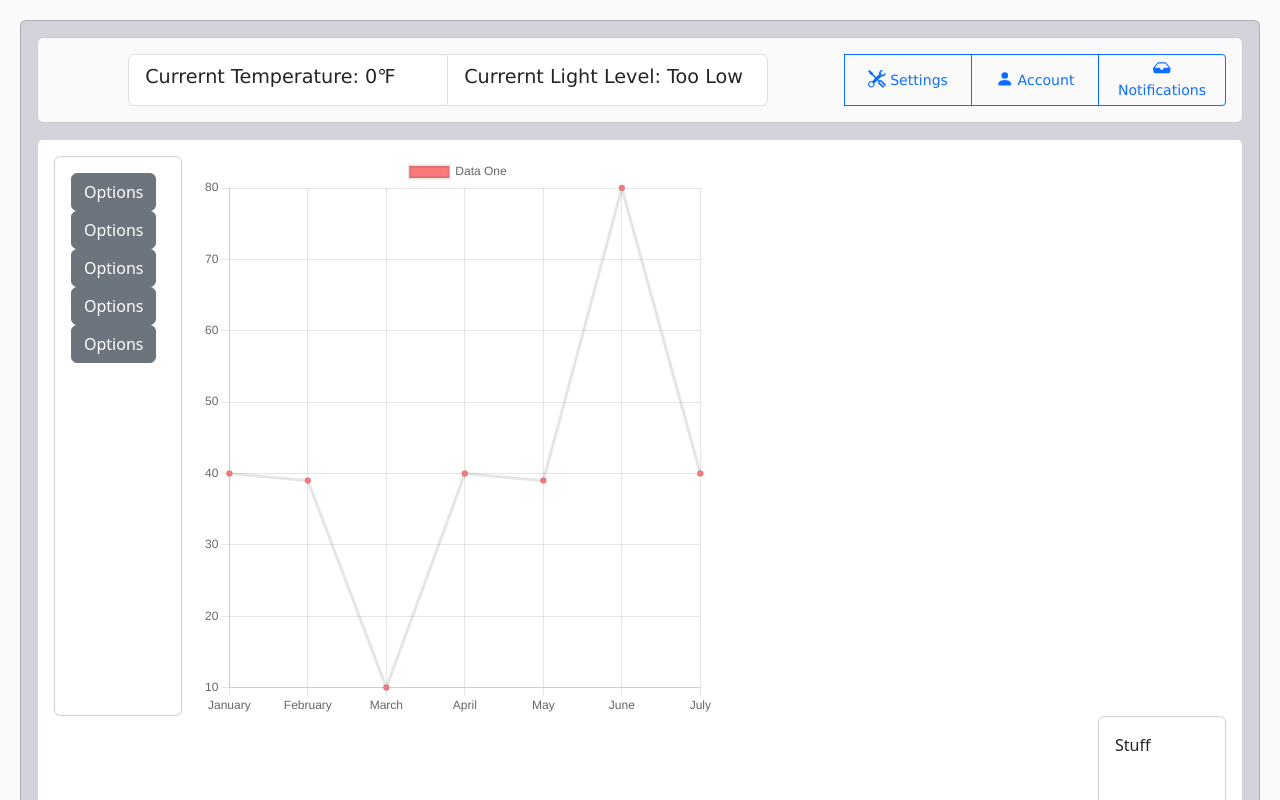
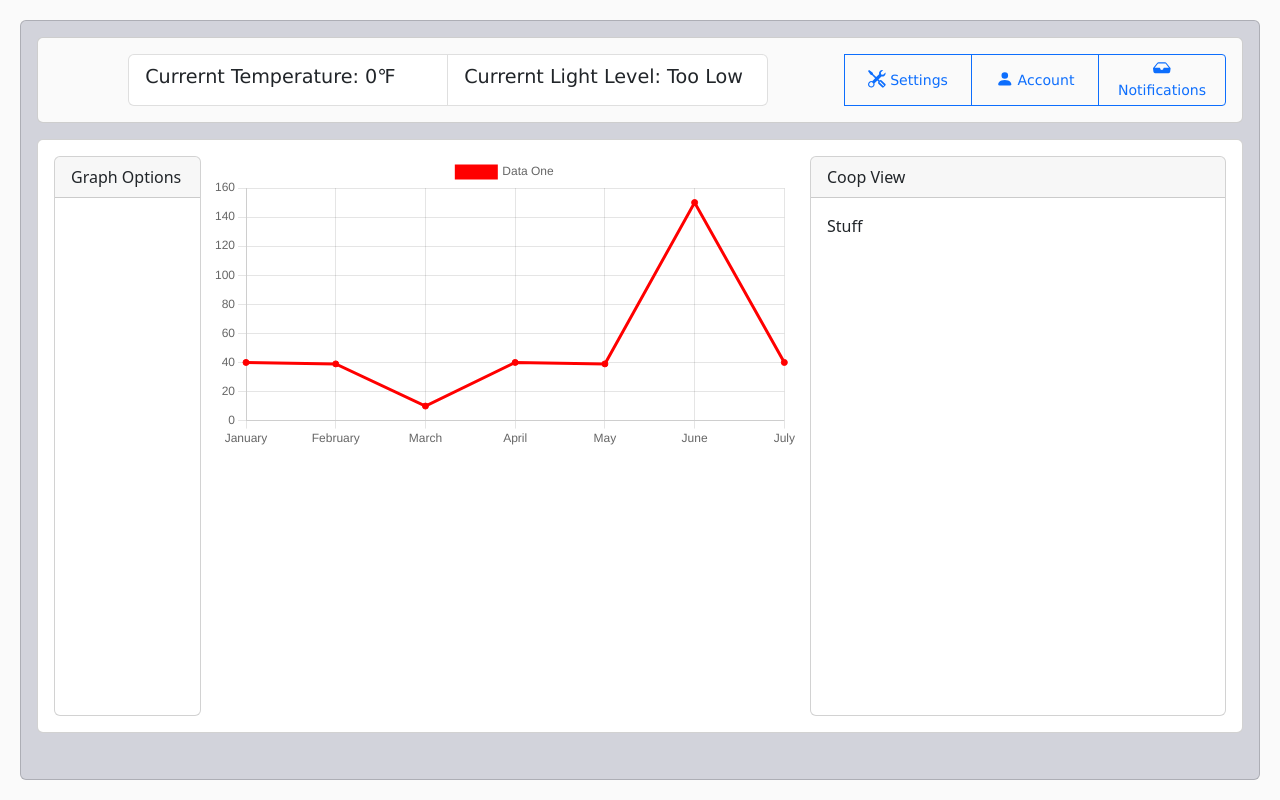
Before and after one commit to SamNicklez/smart-iot-chicken-coop, a Vue app in the folder Client/: page / in a window 1280 px wide. Shown: the top 800 px of the page. Built offline with nearby package versions, Linux system fonts and the light colour scheme.

Commit message:
updated client
updated client

```diff
--- a/Client/src/App.vue
+++ b/Client/src/App.vue
@@ -1,23 +1,75 @@
 <script>
-import LineChart from './components/LineGraph.vue'
-export default {
-  name: 'App',
-  components: {
-    LineChart
-  },
+import { Line as LineChartGenerator } from 'vue-chartjs'
+  import {
+    Chart as ChartJS,
+    Title,
+    Tooltip,
+    Legend,
+    LineElement,
+    LinearScale,
+    CategoryScale,
+    PointElement
+  } from 'chart.js'
+
+  ChartJS.register(
+    Title,
+    Tooltip,
+    Legend,
+    LineElement,
+    LinearScale,
+    CategoryScale,
+    PointElement
+  )
+
+  export default {
+    components: {
+      LineChartGenerator
+    },
+  /**
+   * Data that is used in the program
+   */
   data() {
-
     return {
-      currentTemp: 0,
-      currLight: true,
-      isAdmin: false,
+      currentTemp: 0, //Current temperature of the given coop
+      currLight: true, //If the current level of light is adequate
+      isAdmin: false, //If user is an admin, if true, can access settings menu
+      chartData: {
+          labels: [
+            'January',
+            'February',
+            'March',
+            'April',
+            'May',
+            'June',
+            'July'
+          ],
+          datasets: [
+            {
+              label: 'Data One',
+              data: [40, 39, 10, 40, 39, 150, 40],
+              borderColor: '#FF0000',
+              backgroundColor: '#FF0000',
+            },
+          ],
+        },
+        chartOptions: {
+          responsive: true,
+          maintainAspectRatio: true,
+        },
     }
   },
+  /**
+   * Runs of the load of the webpage
+   */
   created() {
   },
+  /**
+   * All methods needed to run web app
+   */
   methods: {
     /**
-     * checks if the user is using a mobile device or not
+     * Checks if the user is using a mobile device or not
+     * @returns {bool} true if the device is a mobile phone
      */
     isMobile() {
       if (/Android|webOS|iPhone|iPad|iPod|BlackBerry|IEMobile|Opera Mini/i.test(navigator.userAgent)) {
@@ -26,6 +78,10 @@ export default {
         return false
       }
     },
+    /**
+     * Checks if the light in the chicken coop is adequate or not
+     * @returns {String} "Adequate" or "Too Low" depending on the number given
+     */
     checkLight() {
       if (this.currLight > 5) {
         return "Adequate";
@@ -34,12 +90,21 @@ export default {
         return "Too Low";
       }
     },
+    /**
+     * Opens the settings modal on button click
+     */
     clickSettings() {
 
     },
+    /**
+     * Opens the account modal on button click
+     */
     clickAccount() {
 
     },
+    /**
+     * Opens the notification modal on button click
+     */
     clickNoti() {
 
     }
@@ -71,15 +136,14 @@ export default {
           </b-button-group>
         </b-card>
         <b-card class="bottomCard">
-          <b-card class="optionsCard">
-            <b-button>Options</b-button>
-            <b-button>Options</b-button>
-            <b-button>Options</b-button>
-            <b-button>Options</b-button>
-            <b-button>Options</b-button>
+          <b-card class="optionsCard" header="Graph Options">
+            <div style="align-items: center;">
+            </div>
           </b-card>
-          <LineChart style="width: 40vw; height: 70vh; margin-left: 11.6vw;"/>
-          <b-card class="coopCard">
+          <div class="chart">
+            <LineChartGenerator :chart-options="chartOptions" :chart-data="chartData"/>
+          </div>
+          <b-card class="coopCard" header="Coop View">
             Stuff
           </b-card>
         </b-card>
@@ -97,23 +161,30 @@ export default {
   overflow-y: hidden;
   background-color: #fafafa !important;
 }
-.optionsCard{
+
+.chart {
   float: left;
-  width: 10vw;
+  width: 50%;
+  margin-right: 1%;
+}
+
+.optionsCard {
+  float: left;
+  width: 12.5%;
   min-height: 70vh;
-  margin-right: 20px;
+  margin-right: 1%;
+}
 
+.coopCard {
+  float: left;
+  width: 35.5%;
+  min-height: 70vh;
 }
-.coopCard{
-  flex: 2;
-  width: 10vw;
-  min-height: 50vh;
-  float: right;
 
-}
 .bottomCard {
   display: flex;
-  min-height: 75vh;
+  flex-wrap: wrap;
+  min-height: 70vh;
   margin-top: 2vh;
 }
 
--- a/Client/src/components/LineGraph.vue
+++ /dev/null
@@ -1,101 +0,0 @@
-<template>
-    <LineChartGenerator
-      :chart-options="chartOptions"
-      :chart-data="chartData"
-      :chart-id="chartId"
-      :dataset-id-key="datasetIdKey"
-      :plugins="plugins"
-      :css-classes="cssClasses"
-      :styles="styles"
-      :width="width"
-      :height="height"
-    />
-  </template>
-
-  <script>
-  import { Line as LineChartGenerator } from 'vue-chartjs/legacy'
-
-  import {
-    Chart as ChartJS,
-    Title,
-    Tooltip,
-    Legend,
-    LineElement,
-    LinearScale,
-    CategoryScale,
-    PointElement
-  } from 'chart.js'
-
-  ChartJS.register(
-    Title,
-    Tooltip,
-    Legend,
-    LineElement,
-    LinearScale,
-    CategoryScale,
-    PointElement
-  )
-
-  export default {
-    name: 'LineChart',
-    components: {
-      LineChartGenerator
-    },
-    props: {
-      chartId: {
-        type: String,
-        default: 'line-chart'
-      },
-      datasetIdKey: {
-        type: String,
-        default: 'label'
-      },
-      width: {
-        type: Number,
-        default: 400
-      },
-      height: {
-        type: Number,
-        default: 400
-      },
-      cssClasses: {
-        default: '',
-        type: String
-      },
-      styles: {
-        type: Object,
-        default: () => {}
-      },
-      plugins: {
-        type: Array,
-        default: () => []
-      }
-    },
-    data() {
-      return {
-        chartData: {
-          labels: [
-            'January',
-            'February',
-            'March',
-            'April',
-            'May',
-            'June',
-            'July'
-          ],
-          datasets: [
-            {
-              label: 'Data One',
-              backgroundColor: '#f87979',
-              data: [40, 39, 10, 40, 39, 80, 40]
-            }
-          ]
-        },
-        chartOptions: {
-          responsive: true,
-          maintainAspectRatio: false
-        }
-      }
-    }
-  }
-  </script>
```
Also changed, not shown: Client/src/componets/LineGraph.vue (deleted, +0 -101 lines).
